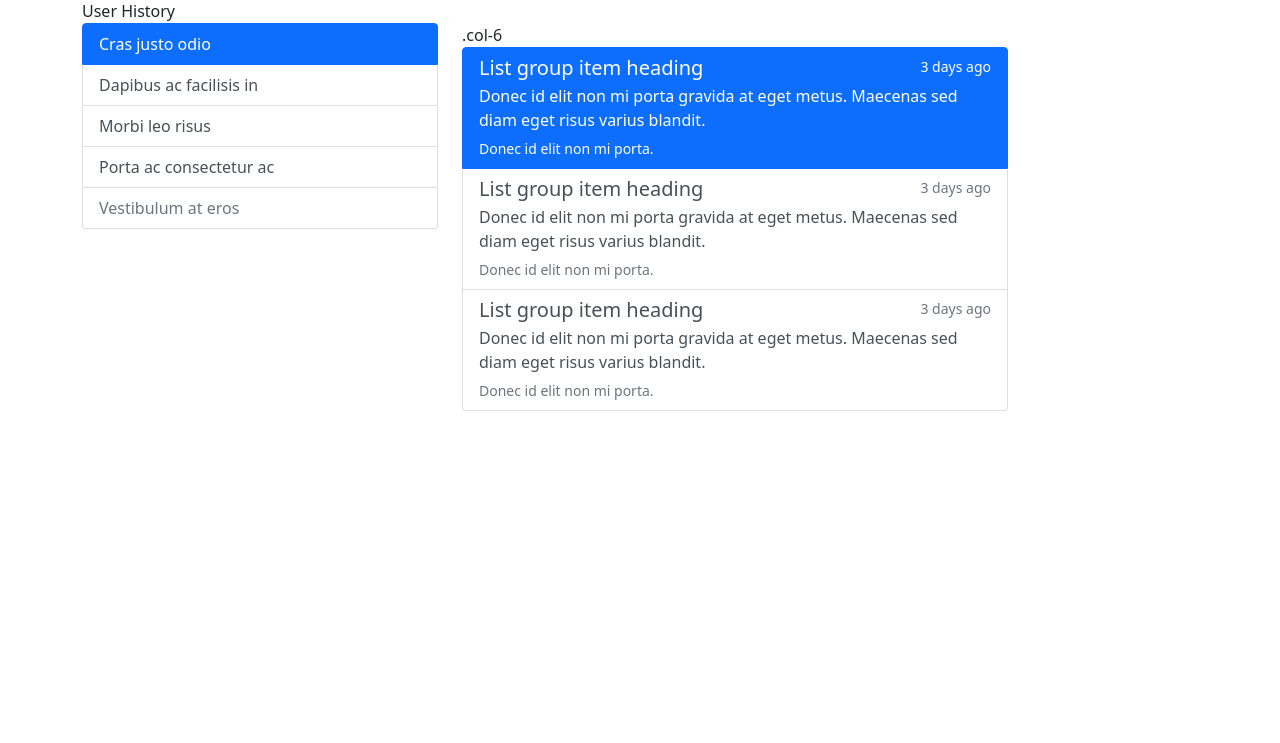
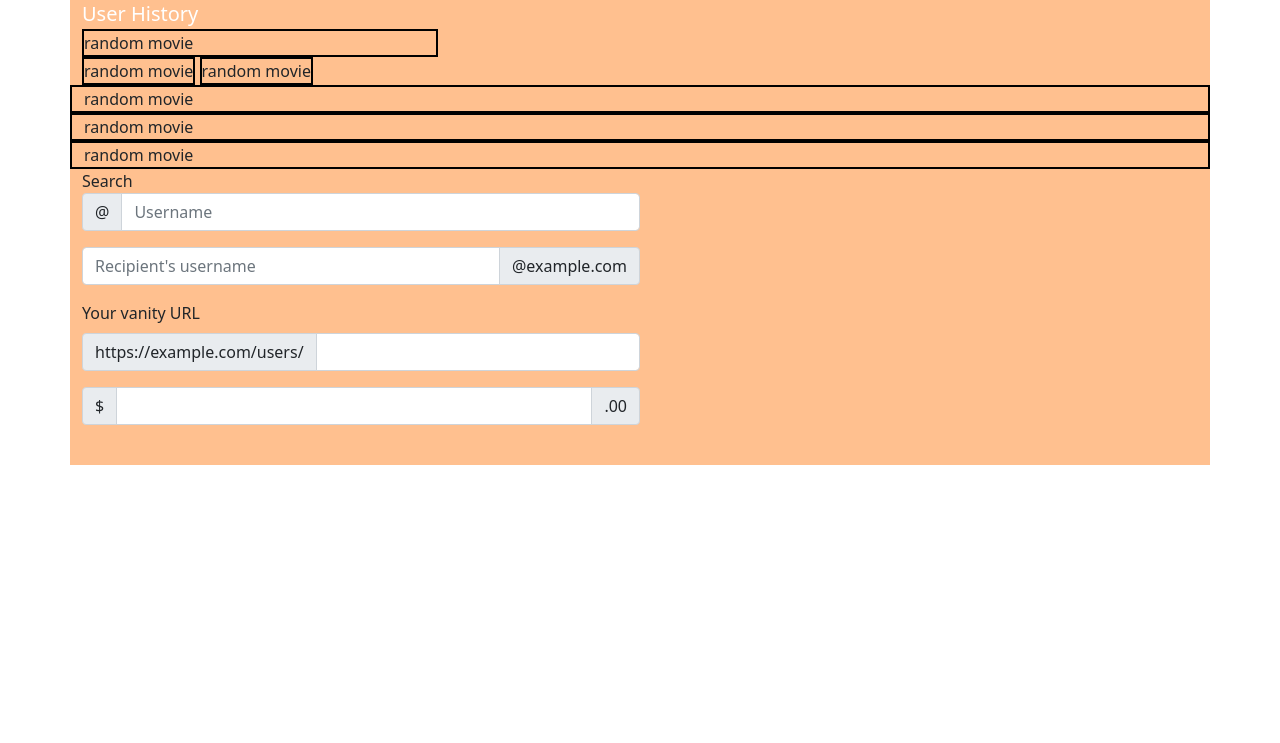
Before and after one commit to Oborendo/group-project, a plain HTML site: page index.html in a window 1280 px wide. Shown: the part 57-800 px from the top of the page. Drawn offline with nearby package versions, Linux system fonts and the light colour scheme; no server answers.

Commit message:
label input

```diff
--- a/assets/css/style.css
+++ b/assets/css/style.css
@@ -1,7 +1,38 @@
-body{
-    color: blue;
+
+
+/* */
+
+.navbar {
+    font-size: 50px;
+    font-family: 'Staatliches', cursive;
+
+    background-color: #FF6900 ;
 }
 
-.card{
-    float: right;
+.container {
+    background-color:#FFC08F;
 }
+
+.col-9{
+
+   color:white;
+   font-size: 20px;
+
+}
+
+.col-4{
+    background-color:#FFC08F;
+
+}
+.list-group-item{
+    color:#FF6900  ;
+}
+.btn-group-vertical{
+    border: 2px solid black;
+}
+
+/* color navbar and navbar-brand */
+/* change search button color */
+/* in USER HISTORY container add themed color */
+/* change the color when the selector glides over a choice */
+/* in COL.6 change labels/colors to boxes */
--- a/assets/js/script.js
+++ b/assets/js/script.js
@@ -1,9 +1,85 @@
+
 // event listener for search
 // pull data from api
 // save data in local storage
 // add data to cards on left as clickable researches
 // once selcted go to different page for results]
 
+
+var start = document.getElementById("movie");
+var search0 = document.getElementById("search0");
+var search1 = document.getElementById("search1");
+var search2 = document.getElementById("search2");
+var search3 = document.getElementById("search3");
+var search4 = document.getElementById("search4");
+
+// history search clicks
+
+search0.addEventListener("click" , function () {
+  //click works
+  console.log("click");
+  // city = localStorage.getItem(localStorage.key(0));
+  // cityWheather(localStorage.getItem(localStorage.key(0)));
+
+});
+
+search1.addEventListener("click", function () {
+  //click works
+  console.log("click");
+  // city2 = localStorage.getItem(localStorage.key(1));
+  // cityWheather(city2);
+});
+
+search2.addEventListener("click", function () {
+  //click works
+  console.log("click");
+  // city2 = localStorage.getItem(localStorage.key(2));
+  // cityWheather(city2);
+});
+
+search3.addEventListener("click", function () {
+  //click works
+  console.log("click");
+  // city2 = localStorage.getItem(localStorage.key(3));
+  // cityWheather(city2);
+});
+
+search4.addEventListener("click" , function () {
+  //click works
+  console.log("click");
+  // city2 = localStorage.getItem(localStorage.key(4));
+  // cityWheather(city2);
+});
+search5.addEventListener("click" , function () {
+  //click works
+  console.log("click");
+  // city2 = localStorage.getItem(localStorage.key(4));
+  // cityWheather(city2);
+});
+
+
+// function updateDisplay() {
+
+
+//   for (i = 0; i < localStorage.length; i++) {
+
+//     $(`#search${i}`).text(localStorage.getItem(localStorage.key(i)))
+
+//   }
+
+
+//   return;
+
+// }
+
+function cityWheather(city2) {
+  console.log("connected");
+  console.log(city);
+}
+
+start.addEventListener("click", function start(e) {
+  e.preventDefault();
+  console.log("hi");
   var requestOptions = {
     method: 'GET',
     redirect: 'follow'
@@ -28,3 +104,11 @@ fetch("http://www.omdbapi.com?s=use&apikey=d1d991fc&type=movie&page=1", requestO
     .then(response => response.text())
     .then(result => console.log(result))
     .catch(error => console.log('error', error));
+
+
+
+
+
+  // localStorage.setItem("key",);
+
+});
--- a/index.html
+++ b/index.html
@@ -4,17 +4,17 @@
     <!-- Required meta tags -->
     <meta charset="utf-8">
     <meta name="viewport" content="width=device-width, initial-scale=1">
-    <link rel="stylesheet" href="./assets/css/style.css">
+
     <!-- Bootstrap CSS -->
     <link href="https://cdn.jsdelivr.net/npm/bootstrap@5.0.0-beta1/dist/css/bootstrap.min.css" rel="stylesheet" integrity="sha384-giJF6kkoqNQ00vy+HMDP7azOuL0xtbfIcaT9wjKHr8RbDVddVHyTfAAsrekwKmP1" crossorigin="anonymous">
-
+    <link rel="stylesheet" href="./assets/css/style.css">
     <title>Movie Rec</title>
   </head>
   <nav class="navbar navbar-light bg-light">
     <div class="container-fluid">
       <a class="navbar-brand">Movie Rec</a>
       <form class="d-flex">
-        <input class="form-control me-2" type="search" placeholder="Search" aria-label="Search">
+        <input class="form-control me-2" id = "movie type="search" placeholder="Search" aria-label="Search">
         <button class="btn btn-outline-success" type="submit">Search</button>
       </form>
     </div>
@@ -26,41 +26,54 @@
         <div class="col-9">User History</div>
         <div class="col-4">
           <div class="list-group">
-            <a href="#" class="list-group-item list-group-item-action active" aria-current="true">
-              Cras justo odio
-            </a>
-            <a href="#" class="list-group-item list-group-item-action">Dapibus ac facilisis in</a>
-            <a href="#" class="list-group-item list-group-item-action">Morbi leo risus</a>
-            <a href="#" class="list-group-item list-group-item-action">Porta ac consectetur ac</a>
-            <a href="#" class="list-group-item list-group-item-action disabled" tabindex="-1" aria-disabled="true">Vestibulum at eros</a>
+
+          <div class="btn-group-vertical"
+             id="search0">random movie </div>
+          </div>
+
+          <div class="btn-group-vertical"
+            id="search1">random movie
+          </div>
+          <div class="btn-group-vertical" id="search2">
+            random movie
+            </div>
+
+          </div>
+          <div class="btn-group-vertical" id="search3">
+           random movie
+
+          </div>
+          <div class="btn-group-vertical" id="search4">
+           random movie
+
+
+          </div>
+          <div class="btn-group-vertical" id="search5">
+            random movie
           </div>
           <br></div>
-        <div class="col-6">.col-6
-          <div class="list-group">
-            <a href="#" class="list-group-item list-group-item-action active" aria-current="true">
-              <div class="d-flex w-100 justify-content-between">
-                <h5 class="mb-1">List group item heading</h5>
-                <small>3 days ago</small>
-              </div>
-              <p class="mb-1">Donec id elit non mi porta gravida at eget metus. Maecenas sed diam eget risus varius blandit.</p>
-              <small>Donec id elit non mi porta.</small>
-            </a>
-            <a href="#" class="list-group-item list-group-item-action">
-              <div class="d-flex w-100 justify-content-between">
-                <h5 class="mb-1">List group item heading</h5>
-                <small class="text-muted">3 days ago</small>
-              </div>
-              <p class="mb-1">Donec id elit non mi porta gravida at eget metus. Maecenas sed diam eget risus varius blandit.</p>
-              <small class="text-muted">Donec id elit non mi porta.</small>
-            </a>
-            <a href="#" class="list-group-item list-group-item-action">
-              <div class="d-flex w-100 justify-content-between">
-                <h5 class="mb-1">List group item heading</h5>
-                <small class="text-muted">3 days ago</small>
-              </div>
-              <p class="mb-1">Donec id elit non mi porta gravida at eget metus. Maecenas sed diam eget risus varius blandit.</p>
-              <small class="text-muted">Donec id elit non mi porta.</small>
-            </a>
+
+        <div class="col-6">Search
+          <div class="input-group mb-3">
+            <span class="input-group-text" id="basic-addon1">@</span>
+            <input type="text" class="form-control" placeholder="Username" aria-label="Username" aria-describedby="basic-addon1">
+          </div>
+
+          <div class="input-group mb-3">
+            <input type="text" class="form-control" placeholder="Recipient's username" aria-label="Recipient's username" aria-describedby="basic-addon2">
+            <span class="input-group-text" id="basic-addon2">@example.com</span>
+          </div>
+
+          <label for="basic-url" class="form-label">Your vanity URL</label>
+          <div class="input-group mb-3">
+            <span class="input-group-text" id="basic-addon3">https://example.com/users/</span>
+            <input type="text" class="form-control" id="basic-url" aria-describedby="basic-addon3">
+          </div>
+
+          <div class="input-group mb-3">
+            <span class="input-group-text">$</span>
+            <input type="text" class="form-control" aria-label="Amount (to the nearest dollar)">
+            <span class="input-group-text">.00</span>
           </div>
           <br></div>
       </div>
@@ -76,5 +89,7 @@
     <script src="https://cdn.jsdelivr.net/npm/@popperjs/core@2.5.4/dist/umd/popper.min.js" integrity="sha384-q2kxQ16AaE6UbzuKqyBE9/u/KzioAlnx2maXQHiDX9d4/zp8Ok3f+M7DPm+Ib6IU" crossorigin="anonymous"></script>
     <script src="https://cdn.jsdelivr.net/npm/bootstrap@5.0.0-beta1/dist/js/bootstrap.min.js" integrity="sha384-pQQkAEnwaBkjpqZ8RU1fF1AKtTcHJwFl3pblpTlHXybJjHpMYo79HY3hIi4NKxyj" crossorigin="anonymous"></script>
     -->
+    <script src="https://code.jquery.com/jquery-3.4.1.js"
+    integrity="sha256-WpOohJOqMqqyKL9FccASB9O0KwACQJpFTUBLTYOVvVU=" crossorigin="anonymous"></script>
   </body>
 </html>
```
Lines whose indentation alone changed are shown as unchanged.
